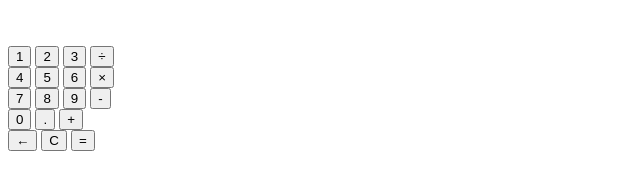
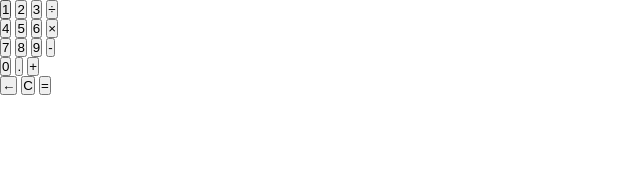
Before and after one commit to DWillLearn/odin-calculator, a plain HTML site: page index.html in a window 1280 px wide. Shown: the whole page, without its empty margins (0-640 px from the left). Drawn offline with Linux system fonts and the light colour scheme.

Commit message:
Add css boilerplate

```diff
--- a/style.css
+++ b/style.css
@@ -1,3 +1,14 @@
-.screen {
-  height: 30px;
+*, *::before, *::after{
+  box-sizing:inherit;
+  margin:0;
+  padding:0;
 }
+
+html {
+  font-size:62.5%;
+}
+
+body{
+  box-sizing: border-box;
+  font-size: 1.6rem;
+}
```
